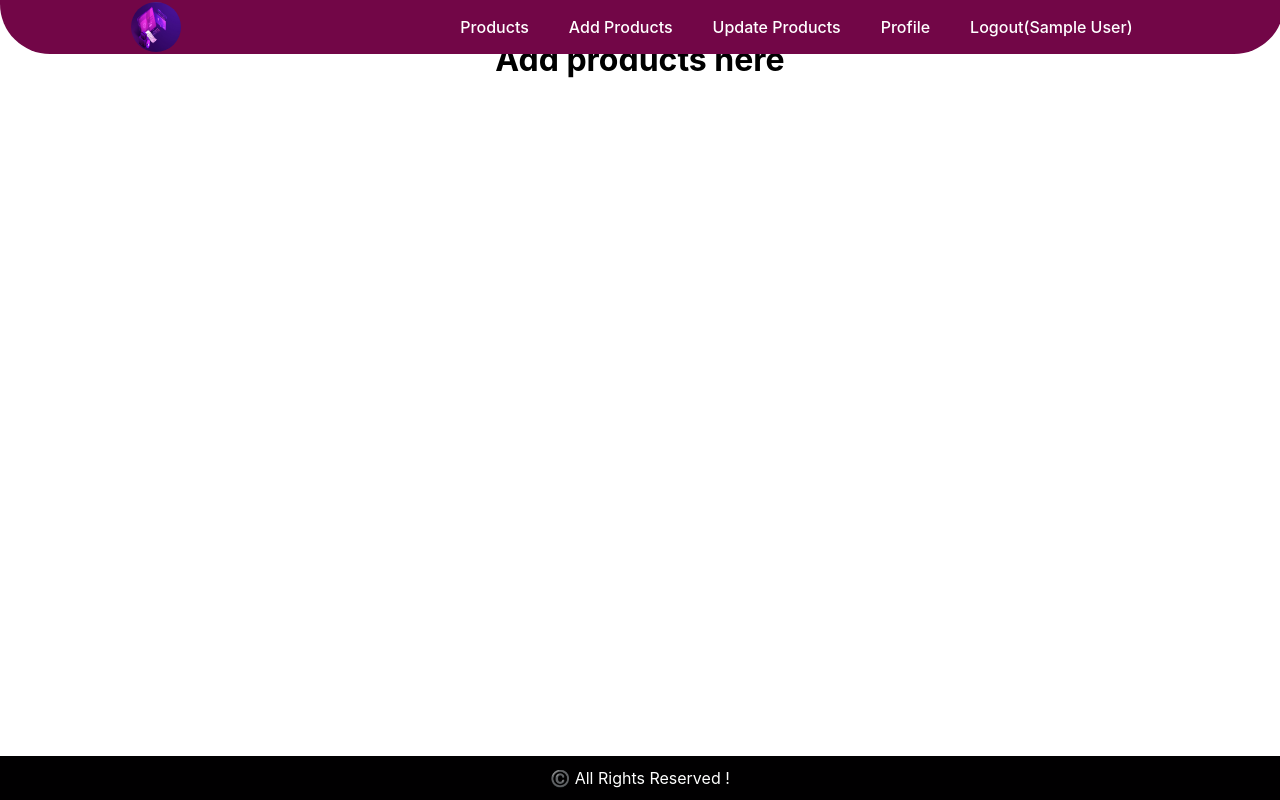
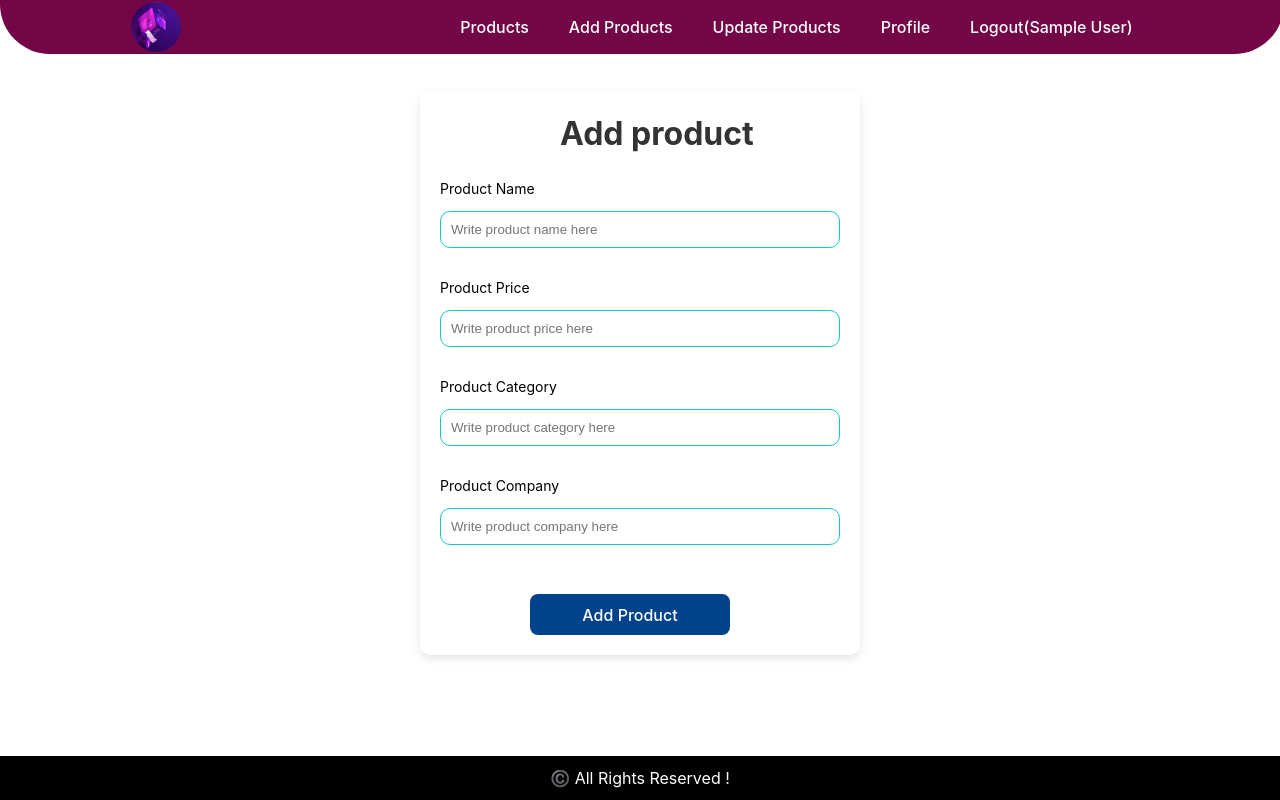
Before and after one commit to shubhamdsk/E-Commerce, a React (Vite) app in the folder frontend/: page /addproduct in a window 1280 px wide. Built offline with nearby package versions, Linux system fonts and the light colour scheme; sample sign-in values are in the browser's storage.

Commit message:
add product ui is developed

```diff
--- a/frontend/src/components/pages/addproduct/AddProduct.jsx
+++ b/frontend/src/components/pages/addproduct/AddProduct.jsx
@@ -1,10 +1,123 @@
-import React from "react";
+import React, { useState } from "react";
+import Style from "./AddProduct.module.css";
 
 const AddProduct = () => {
+  const [formData, setFormData] = useState({
+    productName: "",
+    productPrice: "",
+    productCategory: "",
+    productCompany: "",
+  });
+
+  const [error, setError] = useState({
+    productName: "",
+    productPrice: "",
+    productCategory: "",
+    productCompany: "",
+  });
+
+  const handleChange = (e) => {
+    const { name, value } = e.target;
+
+    setFormData({
+      ...formData,
+      [name]: value,
+    });
+
+    setError((prevErrors) => ({
+      ...prevErrors,
+      [name]: "",
+    }));
+  };
+
+  const handleValidate = () => {
+    let valid = true;
+    let errors = { productName: "", productPrice: "", productCategory: "", productCompany: "" };
+
+    if (!formData.productName.trim()) {
+      errors.productName = "Product name is required.";
+      valid = false;
+    }
+    if (!formData.productPrice.trim()) {
+      errors.productPrice = "Product price is required.";
+      valid = false;
+    }
+    if (!formData.productCategory.trim()) {
+      errors.productCategory = "Product category is required.";
+      valid = false;
+    }
+    if (!formData.productCompany.trim()) {
+      errors.productCompany = "Product company is required.";
+      valid = false;
+    }
+
+    setError(errors);
+    return valid;
+  };
+
+  const handleSave = () => {
+    if (!handleValidate()) return;
+    console.log({ formData });
+
+    setFormData({
+      productName: "",
+      productPrice: "",
+      productCategory: "",
+      productCompany: "",
+    });
+  };
+
   return (
-    <h1 style={{ textAlign: "center", marginTop: "36px" }}>
-      Add products here
-    </h1>
+    <div className={Style["form-container"]}>
+      <div className={Style["add-product"]}>
+        <h1 style={{ textAlign: "center", marginLeft: '30%' }}>Add product</h1>
+        <label htmlFor="productName">Product Name</label>
+        <input
+          type="text"
+          name="productName"
+          className={Style["inputbox"]}
+          placeholder="Write product name here"
+          value={formData.productName}
+          onChange={handleChange}
+        />
+        <div className={Style["error-message"]}>{error.productName}</div>
+
+        <label htmlFor="productPrice">Product Price </label>
+        <input
+          type="number"
+          name="productPrice"
+          className={Style["inputbox"]}
+          placeholder="Write product price here"
+          value={formData.productPrice}
+          onChange={handleChange}
+        />
+        <div className={Style["error-message"]}>{error.productPrice}</div>
+
+        <label htmlFor="productCategory">Product Category </label>
+        <input
+          type="text"
+          name="productCategory"
+          className={Style["inputbox"]}
+          placeholder="Write product category here"
+          value={formData.productCategory}
+          onChange={handleChange}
+        />
+        <div className={Style["error-message"]}>{error.productCategory}</div>
+
+        <label htmlFor="productCompany">Product Company </label>
+        <input
+          type="text"
+          name="productCompany"
+          className={Style["inputbox"]}
+          placeholder="Write product company here"
+          value={formData.productCompany}
+          onChange={handleChange}
+        />
+        <div className={Style["error-message"]}>{error.productCompany}</div>
+
+        <button onClick={handleSave}>Add Product</button>
+      </div>
+    </div>
   );
 };
 
--- /dev/null
+++ b/frontend/src/components/pages/addproduct/AddProduct.module.css
@@ -0,0 +1,109 @@
+.form-container {
+   display: flex;
+   justify-content: center;
+   margin-top: 80px;
+   align-items: center;
+   padding: 10px;
+ }
+
+ .inputbox {
+   display: block;
+   margin: 7px 0;
+   padding: 10px;
+   width: 100%;
+   max-width: 400px;
+   border-radius: 10px;
+   border: 1px solid #14c4d1;
+   box-sizing: border-box;
+ }
+
+ .add-product {
+   display: flex;
+   justify-content: center;
+   align-items: flex-start;
+   flex-direction: column;
+   width: 100%;
+   max-width: 400px;
+   padding: 20px;
+   background-color: #fff;
+   border-radius: 10px;
+   box-shadow: 0 4px 8px rgba(0, 0, 0, 0.1);
+ }
+
+ .error-message {
+   height: 20px;
+   margin-top: 2px;
+   color: red !important;
+   font-size: 12px;
+ }
+
+ button {
+   margin-top: 20px;
+   padding: 12px 20px;
+   background-color: #00438b;
+   color: white;
+   border: none;
+   border-radius: 10px;
+   cursor: pointer;
+   width: 100%;
+   max-width: 200px;
+   text-align: center;
+   transition: background-color 0.3s ease-in-out;
+ }
+
+ button:hover {
+   background-color: #0758ae;
+ }
+
+ .add-product label {
+   color: black;
+   display: block;
+   margin-bottom: 5px;
+   font-size: 14px;
+ }
+
+ .add-product h1 {
+   text-align: center;
+   margin-bottom: 20px;
+   color: #333;
+ }
+
+ /* Responsive Design */
+ @media (max-width: 768px) {
+   .add-product {
+     width: 90%;
+     max-width: 100%;
+     padding: 15px;
+   }
+
+   .inputbox {
+     width: 100%;
+     max-width: 100%;
+   }
+
+   button {
+     max-width: 100%;
+   }
+ }
+
+ @media (max-width: 480px) {
+   .form-container {
+     margin-top: 40px;
+     padding: 5px;
+   }
+
+   .add-product {
+     width: 95%;
+     padding: 15px;
+   }
+
+   .inputbox,
+   button {
+     max-width: 100%;
+     width: 100%;
+   }
+
+   h1 {
+     font-size: 20px;
+   }
+ }
--- a/frontend/src/components/pages/products/Products.jsx
+++ b/frontend/src/components/pages/products/Products.jsx
@@ -1,7 +1,7 @@
 import React from "react";
 
 const Products = () => {
-  return <h1 style={{ textAlign: "center", marginTop: "36px" }}>Products</h1>;
+  return <h1 style={{ textAlign: "center", marginTop: "44px" }}>Products</h1>;
 };
 
 export default Products;
--- a/frontend/src/components/pages/profile/Profile.jsx
+++ b/frontend/src/components/pages/profile/Profile.jsx
@@ -1,7 +1,7 @@
 import React from "react";
 
 const Profile = () => {
-  return <h1 style={{ textAlign: "center", marginTop: "36px" }}>Profile</h1>;
+  return <h1 style={{ textAlign: "center", marginTop: "44px" }}>Profile</h1>;
 };
 
 export default Profile;
--- a/frontend/src/components/pages/updateproduct/UpdateProduct.jsx
+++ b/frontend/src/components/pages/updateproduct/UpdateProduct.jsx
@@ -2,7 +2,7 @@ import React from "react";
 
 const UpdateProduct = () => {
   return (
-    <h1 style={{ textAlign: "center", marginTop: "36px" }}>Update Product</h1>
+    <h1 style={{ textAlign: "center", marginTop: "44px" }}>Update Product</h1>
   );
 };
 
```
